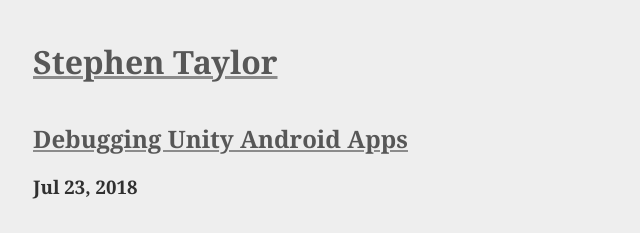
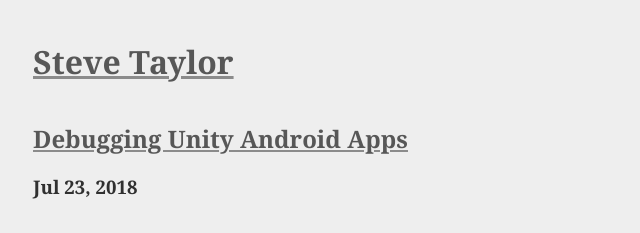
Before and after one commit to Schtee/schtee.github.io, a Jekyll site: the page built from index.md, in a window 1280 px wide and 900 px high. Shown: the top 233 px of the window, without its empty margins (319-959 px from the left). Built offline with Jekyll 4.4.1, drawn with Linux system fonts in a browser that asks for light colours.

Commit message:
Changed more references to "Steve"

```diff
--- a/_config.yml
+++ b/_config.yml
@@ -1,7 +1,7 @@
 url: http://ste.vet
-author: Stephen Taylor
-title: Stephen Taylor
-description: A blog by Stephen "Schtee" Taylor
+author: Steve Taylor
+title: Steve Taylor
+description: A blog by Steve "Schtee" Taylor
 twitter_username: schtee
 github_username: schtee
 plugins:
```
